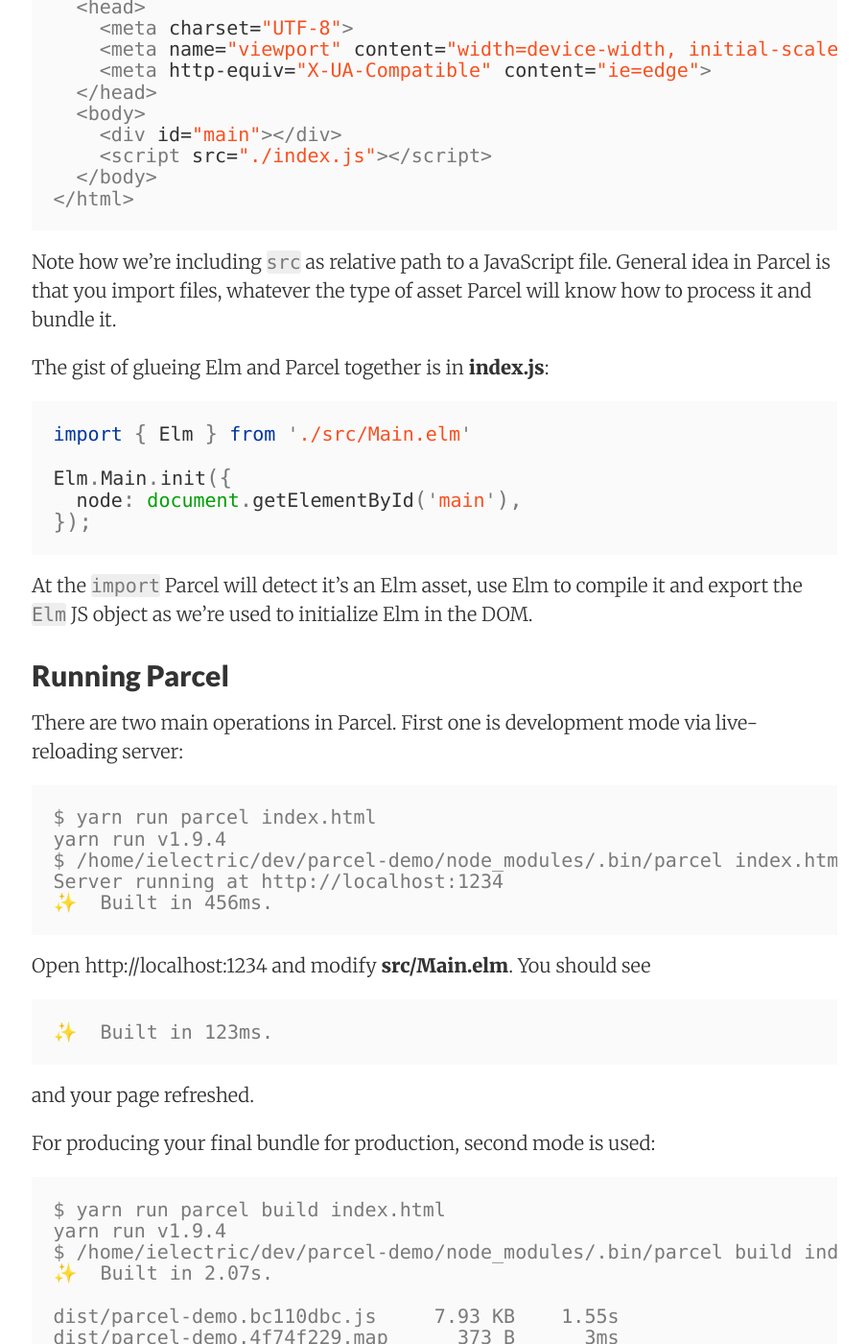
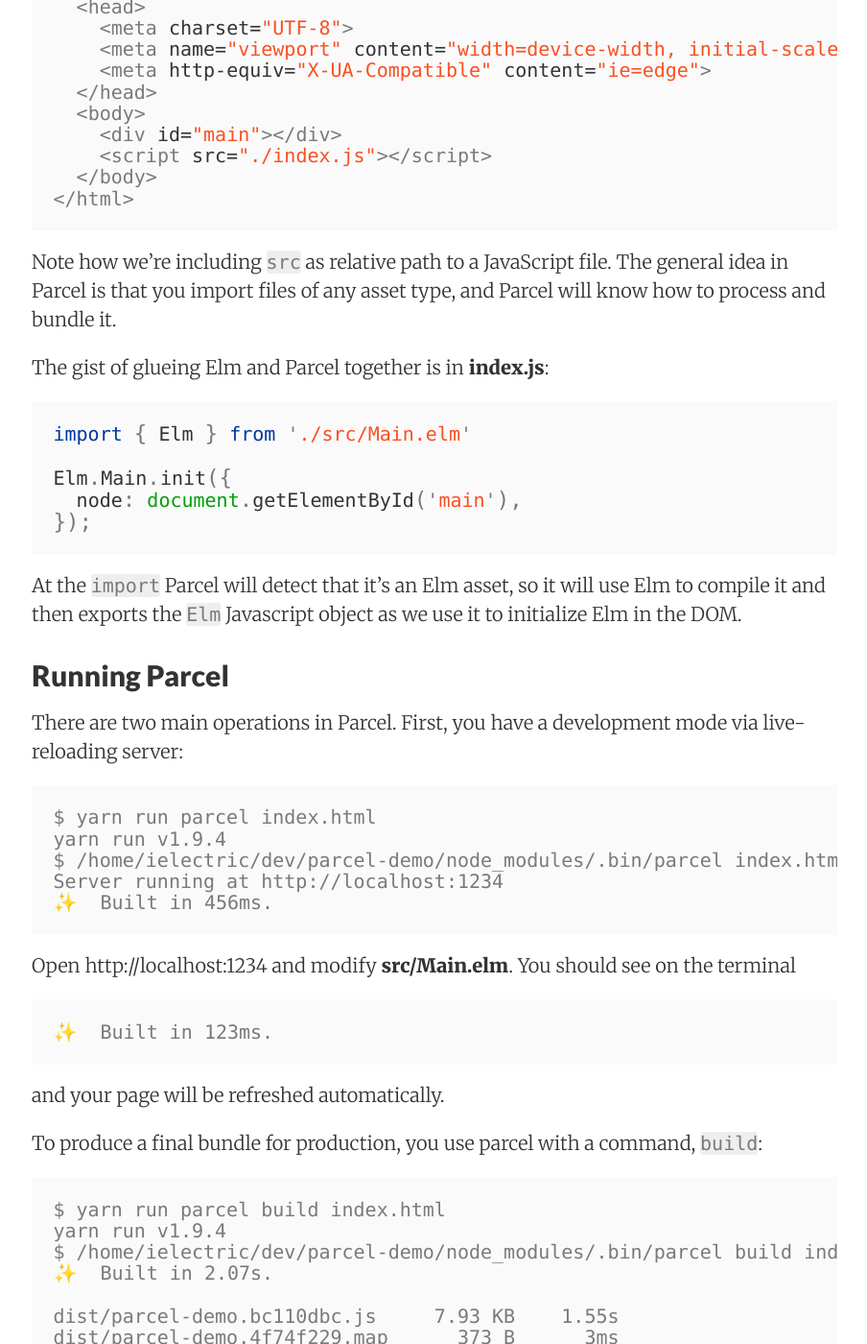
Before and after one commit to hercules-ci/blog.hercules-ci.com, a Jekyll site: the page built from _posts/2018-11-20-using-elm-and-parceljs-forseamless-asset-management.md, in a window 1280 px wide and 1400 px high, scrolled down 1515 px. Shown: the whole window at 96% size, without its empty margins (187-1091 px from the left). Built offline with Jekyll 4.4.1, drawn with Linux system fonts in a browser that asks for light colours; some of the changed text lies outside the part shown.

Commit message:
Update 2018-11-20-using-elm-and-parceljs-forseamless-asset-management.md

````diff
--- a/_posts/2018-11-20-using-elm-and-parceljs-forseamless-asset-management.md
+++ b/_posts/2018-11-20-using-elm-and-parceljs-forseamless-asset-management.md
@@ -15,7 +15,7 @@
 In this short post I'll show you how to get started with [Parcel](https://parceljs.org)
 and [Elm](https://elm-lang.org/) to achieve zero configuration for managing your assets.
 
-In a few simple steps you'll get out of the box:
+With very little configuration you get:
 
 - live Elm reloading
 - ~100ms rebuilds with a warm cache (measured using ~1500 loc)
@@ -43,7 +43,7 @@
 main = text "Hello world"
 ```
 
-Next we create top-level asset that Parcel will build **index.html**:
+Next we create a top-level asset that Parcel will build, **index.html**:
 
 ```html
 <!DOCTYPE html>
@@ -60,9 +60,9 @@
 </html>
 ```
 
-Note how we're including `src` as relative path to a JavaScript file. General idea
-in Parcel is that you import files, whatever the type of asset Parcel will
-know how to process it and bundle it.
+Note how we're including `src` as relative path to a JavaScript file. The general idea
+in Parcel is that you import files of any asset type, and Parcel will
+know how to process and bundle it.
 
 The gist of glueing Elm and Parcel together is in **index.js**:
 
@@ -74,13 +74,13 @@
 });
 ```
 
-At the `import` Parcel will detect it's an Elm asset,
-use Elm to compile it and export the `Elm` JS object as we're
-used to initialize Elm in the DOM.
+At the `import` Parcel will detect that it's an Elm asset,
+so it will use Elm to compile it and then exports the `Elm` Javascript object as we use it
+to initialize Elm in the DOM.
 
 ## Running Parcel
 
-There are two main operations in Parcel. First one is development mode via
+There are two main operations in Parcel. First, you have a development mode via
 live-reloading server:
 
 ```
@@ -91,15 +91,15 @@
 ✨  Built in 456ms.
 ```
 
-Open http://localhost:1234 and modify **src/Main.elm**. You should see
+Open http://localhost:1234 and modify **src/Main.elm**. You should see on the terminal
 
 ```
 ✨  Built in 123ms.
 ```
 
-and your page refreshed.
+and your page will be refreshed automatically.
 
-For producing your final bundle for production, second mode is used:
+To produce a final bundle for production, you use parcel with a command, `build`:
 
 ```
 $ yarn run parcel build index.html
@@ -113,22 +113,24 @@
 Done in 2.87s.
 ```
 
-Your minified, bundled Elm project ready to be deployed.
+Your minified, bundled Elm project is now ready to be deployed.
 
 ## Parcel isn't perfect (yet!)
 
 There are a few issues still around.
 
-- sometimes (I haven't been able to figure out when exactly, not often)
+- Sometimes (I haven't been able to figure out when exactly, not often)
   [live reloading doesn't work](https://github.com/parcel-bundler/parcel/issues/2147).
   The good news is Matt recently figured out what is going on so I'm confident
   the fix is imminent.
 
-- there is [no support for proxying request to your backend](https://github.com/parcel-bundler/parcel/issues/1562)
-  and it's not planned. I actual like that Parcel is focusing on one thing, but
-  you'll have to figure out how to glue frontend and backend on your own.
+- There is [no support for proxying request to your backend](https://github.com/parcel-bundler/parcel/issues/1562)
+  and it's not planned. I actually like that Parcel is focusing on one thing, but
+  you'll have to figure out how to glue frontend and backend on your own. We run
+  a reverse proxy in front of the live reloading server, which closely resembles
+  a production deployment.
 
-- [documentation](https://parceljs.org/getting_started.html) is quite succinct,
+- [Documentation](https://parceljs.org/getting_started.html) is quite succinct,
   mostly because you just keep importing assets and adding post-processing configuration
   like `.postcssrc` and Parcel will use that when processing CSS. However, getting the
   mental model how to assemble everything or when things break, your best luck is
````
Also changed, not shown: other parts of _posts/2018-11-20-using-elm-and-parceljs-forseamless-asset-management.md (+1 -1 lines).
